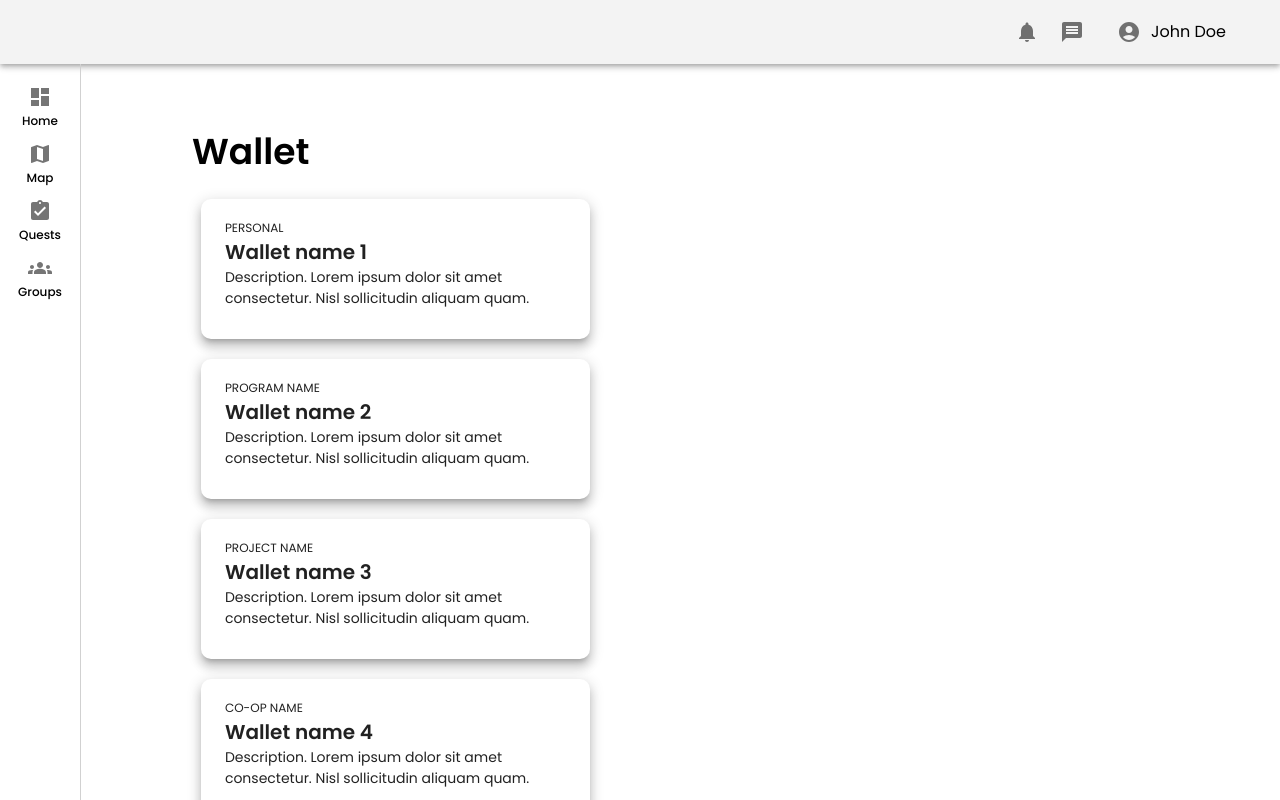
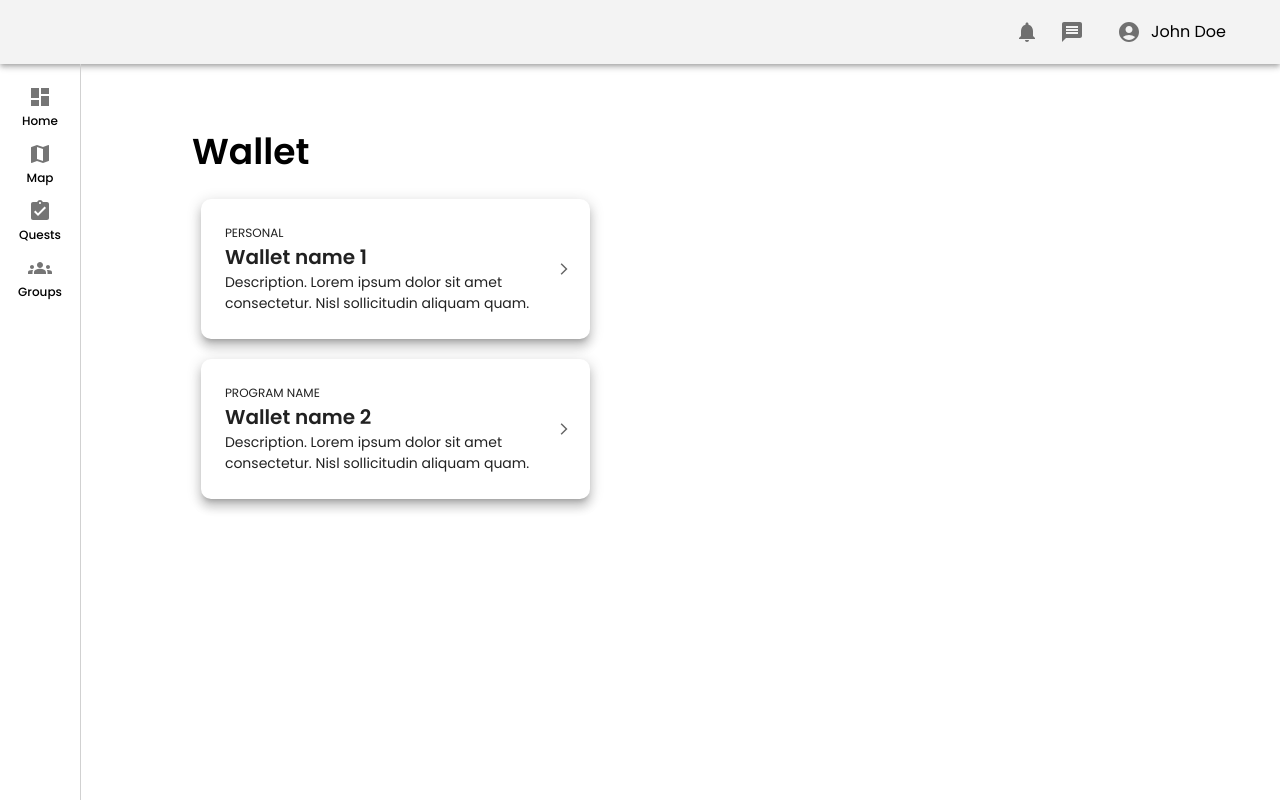
Before and after one commit to sandeep-bh-dev/Coquest-WebApp, a React (Create React App) app in the folder frontend/: page /wallet in a window 1280 px wide. Shown: the top 800 px of the page. Built offline with nearby package versions, Linux system fonts and the light colour scheme.

Commit message:
added wallet click functionality to display transac history

```diff
--- a/frontend/src/components/WalletArray/index.tsx
+++ /dev/null
@@ -1,47 +0,0 @@
-import * as React from "react";
-
-export interface Wallet {
-    walletId: string,
-    walletName: string,
-    walletType: string,
-    description: string,
-}
-
-export const Wallets: Wallet[] = [
-    {
-        walletId: "1",
-        walletName: "Wallet name 1",
-        walletType: "PERSONAL",
-        description: "Description. Lorem ipsum dolor sit amet consectetur. Nisl sollicitudin aliquam quam. "
-    },
-    {
-        walletId: "2",
-        walletName: "Wallet name 2",
-        walletType: "PROGRAM NAME",
-        description: "Description. Lorem ipsum dolor sit amet consectetur. Nisl sollicitudin aliquam quam. "
-    },
-    {
-        walletId: "3",
-        walletName: "Wallet name 3",
-        walletType: "PROJECT NAME",
-        description: "Description. Lorem ipsum dolor sit amet consectetur. Nisl sollicitudin aliquam quam."
-    },
-    {
-        walletId: "4",
-        walletName: "Wallet name 4",
-        walletType: "CO-OP NAME",
-        description: "Description. Lorem ipsum dolor sit amet consectetur. Nisl sollicitudin aliquam quam. "
-    },
-    {
-        walletId: "5",
-        walletName: "Wallet name 5",
-        walletType: "PERSONAL",
-        description: "Description. Lorem ipsum dolor sit amet consectetur. Nisl sollicitudin aliquam quam. "
-    },
-    {
-        walletId: "6",
-        walletName: "Wallet name 6",
-        walletType: "CO-OP NAME",
-        description: "Description. Lorem ipsum dolor sit amet consectetur. Nisl sollicitudin aliquam quam. "
-    }
-]
--- a/frontend/src/index.tsx
+++ b/frontend/src/index.tsx
@@ -9,7 +9,7 @@ import { Message } from "./pages/Message";
 import { Notifications } from "./pages/Notifications";
 import "./index.css";
 import TaskCard from "./components/TaskCard";
-import WalletGrid from "./components/WalletGrid";
+import WalletPage from "./pages/Wallet/WalletPage";
 
 // Program flow Imports
 import {
@@ -69,7 +69,7 @@ const router = createBrowserRouter([
 	},
 	{
 		path: "/wallet",
-		element: <WalletGrid />,
+		element: <WalletPage />,
 	},
 ]);
 
--- a/frontend/src/components/WalletCard/index.tsx
+++ b/frontend/src/pages/Wallet/WalletCard/index.tsx
@@ -2,12 +2,22 @@ import * as React from 'react';
 import styled from "@emotion/styled";
 import Card from "@mui/material/Card";
 import Typography from '@mui/material/Typography';
-import { Wallet } from '../WalletArray';
+import ArrowForwardIosIcon from '@mui/icons-material/ArrowForwardIos';
+import { Wallet } from '../WalletData';
 
 const CustomCard = styled(Card)({
     height: 140,
     width: 389,
-    marginBottom: 20
+    marginBottom: 20,
+    display: "flex",
+    flexDirection: "row",
+    alignItems: "center",
+    justifyContent: "space-between",
+    position: "relative",
+    "&:hover": {
+        cursor: "pointer",
+        boxShadow: "0px 4px 10px rgba(0, 0, 0, 0.1)"
+    }
 });
 
 const CardContainer = styled(Typography)({
@@ -30,21 +40,36 @@ const Description = styled(Typography)({
     width: 311
 });
 
+const SelectArrow = styled(ArrowForwardIosIcon)({
+    height: 14,
+    width: 20,
+    color: "#666666",
+    position: "absolute",
+    right: "16px",
+    top: "50%",
+    transform: "translateY(-50%)"
+});
+
 type WalletCardProps = {
-    wallet: Wallet
-}
+    wallet: Wallet;
+    onSelect: (wallet: Wallet) => void;
+};
 
-const WalletCard = ({
-    wallet
-}: WalletCardProps) => {
+const WalletCard = ({ wallet, onSelect }: WalletCardProps) => {
+    const handleClick = () => {
+        onSelect(wallet);
+    };
     return (
-        <CustomCard>
+
+        <CustomCard onClick={handleClick}>
             <CardContainer>
                 <WalletType>{wallet.walletType}</WalletType>
                 <WalletName>{wallet.walletName}</WalletName>
                 <Description>{wallet.description}</Description>
+                <SelectArrow />
             </CardContainer>
         </CustomCard>
+
     );
 };
 
--- /dev/null
+++ b/frontend/src/pages/Wallet/WalletData/index.tsx
@@ -0,0 +1,65 @@
+import * as React from "react";
+
+export interface Wallet {
+    walletId: string,
+    walletName: string,
+    walletType: string,
+    description: string,
+    transactions: Transaction[],
+}
+
+export interface Transaction {
+    name: string,
+    date: string,
+    amount: number;
+}
+
+export const Wallets: Wallet[] = [
+    {
+        walletId: "1",
+        walletName: "Wallet name 1",
+        walletType: "PERSONAL",
+        description: "Description. Lorem ipsum dolor sit amet consectetur. Nisl sollicitudin aliquam quam. ",
+        transactions: [
+            {
+                name: "Jacob",
+                date: "Jan 25, 2023",
+                amount: +200
+            },
+            {
+                name: "Jacob",
+                date: "Feb 10, 2020",
+                amount: -100
+            },
+            {
+                name: "Jacob",
+                date: "Apr 3, 2021",
+                amount: +530
+            },
+            {
+                name: "Jacob",
+                date: "Oct 4, 2020",
+                amount: -50
+            }
+        ]
+    },
+    {
+        walletId: "2",
+        walletName: "Wallet name 2",
+        walletType: "PROGRAM NAME",
+        description: "Description. Lorem ipsum dolor sit amet consectetur. Nisl sollicitudin aliquam quam. ",
+        transactions: [
+            {
+                name: "Jacob",
+                date: "Feb 10, 2020",
+                amount: +100
+            },
+            {
+                name: "Jacob",
+                date: "Oct 4, 2020",
+                amount: -20
+            }
+        ]
+    },
+    // Add more wallets with transactions as needed
+]
--- /dev/null
+++ b/frontend/src/pages/Wallet/WalletInfo/index.tsx
@@ -0,0 +1,109 @@
+import * as React from 'react';
+import styled from "@emotion/styled";
+import Card from "@mui/material/Card";
+import Typography from '@mui/material/Typography';
+import { Wallet, Transaction } from '../WalletData';
+import Table from '@mui/material/Table';
+import TableBody from '@mui/material/TableBody';
+import TableCell from '@mui/material/TableCell';
+import TableContainer from '@mui/material/TableContainer';
+import TableHead from '@mui/material/TableHead';
+import TableRow from '@mui/material/TableRow';
+
+const InfoCard = styled(Card)({
+    height: 723,
+    width: 642,
+    padding: "24px 24px"
+});
+
+const WalletType = styled(Typography)({
+    fontWeight: 400,
+    fontSize: 12
+});
+
+const WalletName = styled(Typography)({
+    fontWeight: 600,
+    fontSize: 20
+});
+
+const MainText = styled(Typography)({
+    fontWeight: 400,
+    fontSize: 12,
+    marginTop: 10
+});
+
+const Balance = styled(Typography)({
+    fontWeight: 500,
+    fontSize: 36
+});
+
+const TransactionHistory = styled(Typography)({
+    fontWeight: 600,
+    fontSize: 16,
+    marginTop: 20
+});
+
+const ColumnHeader = styled(Typography)({
+    fontWeight: 600,
+    fontSize: 12,
+    marginLeft: 15
+});
+
+function createData(
+    name: string,
+    calories: number,
+    fat: number,
+    carbs: number,
+    protein: number,
+) {
+    return { name, calories, fat, carbs, protein };
+}
+
+
+type WalletInfoProps = {
+    wallet: Wallet
+}
+
+const WalletInfo = ({
+    wallet
+}: WalletInfoProps) => {
+    return (
+        <InfoCard>
+            <WalletType>{wallet.walletType}</WalletType>
+            <WalletName>{wallet.walletName}</WalletName>
+            <MainText>Balance:</MainText>
+            <Balance>$400</Balance>
+            <TransactionHistory>Transaction History</TransactionHistory>
+
+            <TableContainer>
+                <Table aria-label="simple table">
+                    <TableHead>
+                        <TableRow>
+                            <TableCell>Account Name</TableCell>
+                            <TableCell>Date</TableCell>
+                            <TableCell>Amount</TableCell>
+                        </TableRow>
+                    </TableHead>
+                    <TableBody>
+                        {wallet.transactions.map((transaction: Transaction, index) => (
+                            <TableRow key={index}>
+                                <TableCell>{transaction.name}</TableCell>
+                                <TableCell>{transaction.date}</TableCell>
+                                <TableCell>
+                                    {transaction.amount >= 0 ? '+ ' : '- '}
+                                    ${Math.abs(transaction.amount).toLocaleString('en-US', { minimumFractionDigits: 2 })}
+                                </TableCell>
+
+                            </TableRow>
+                        ))}
+                    </TableBody>
+                </Table>
+            </TableContainer>
+
+
+
+        </InfoCard>
+    );
+};
+
+export default WalletInfo;
--- a/frontend/src/components/WalletGrid/index.tsx
+++ b/frontend/src/pages/Wallet/WalletPage/index.tsx
@@ -2,9 +2,7 @@ import * as React from 'react';
 import styled from "@emotion/styled";
 import WalletCard from '../WalletCard';
 import WalletInfo from '../WalletInfo';
-import { Stack } from '@mui/system';
-import { Wallets } from '../WalletArray';
-import { Wallet } from '@mui/icons-material';
+import { Wallet, Wallets } from '../WalletData'
 
 const Title = styled.h1({
     width: '100%',
@@ -36,7 +34,14 @@ const WalletColumn = styled.div({
     gridColumn: 1,
 })
 
-const WalletGrid = () => {
+type WalletPageProps = {};
+
+const WalletPage = ({ }: WalletPageProps) => {
+    const [selectedWallet, setSelectedWallet] = React.useState<Wallet | null>(null);
+
+    const handleSelectWallet = (wallet: Wallet) => {
+        setSelectedWallet(wallet);
+    };
     return (
         <>
             <Title>Wallet</Title>
@@ -45,15 +50,17 @@ const WalletGrid = () => {
                     <WalletColumn>
                         {Wallets.map((wallet, walletId) => (
                             <WalletCard
-                                key={walletId}
+                                key={wallet.walletId}
                                 wallet={wallet}
+                                onSelect={handleSelectWallet}
                             />
                         ))}
                     </WalletColumn>
+                    {selectedWallet && <WalletInfo wallet={selectedWallet} />}
                 </Grid>
             </Container>
         </>
     );
 };
 
-export default WalletGrid;
+export default WalletPage;
```
Also changed, not shown: frontend/src/components/WalletInfo/index.tsx (deleted, +0 -38 lines).
